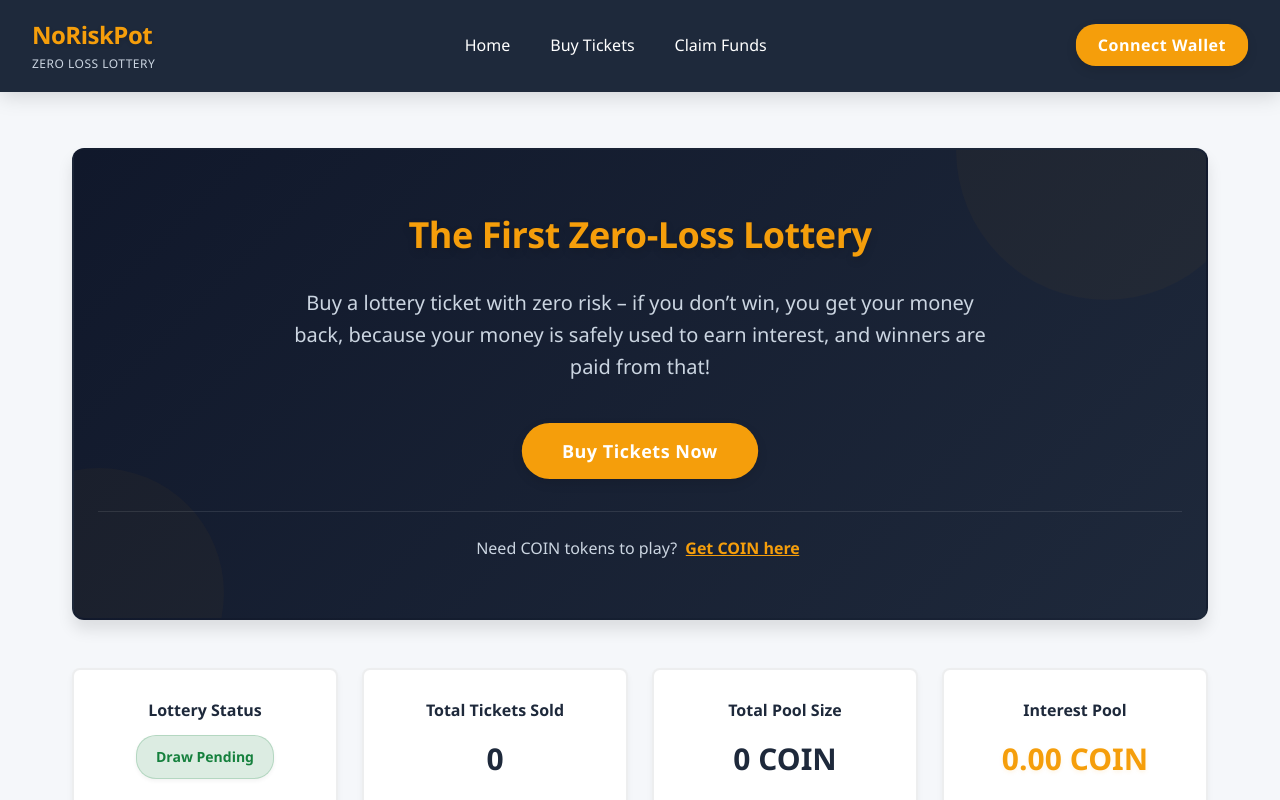
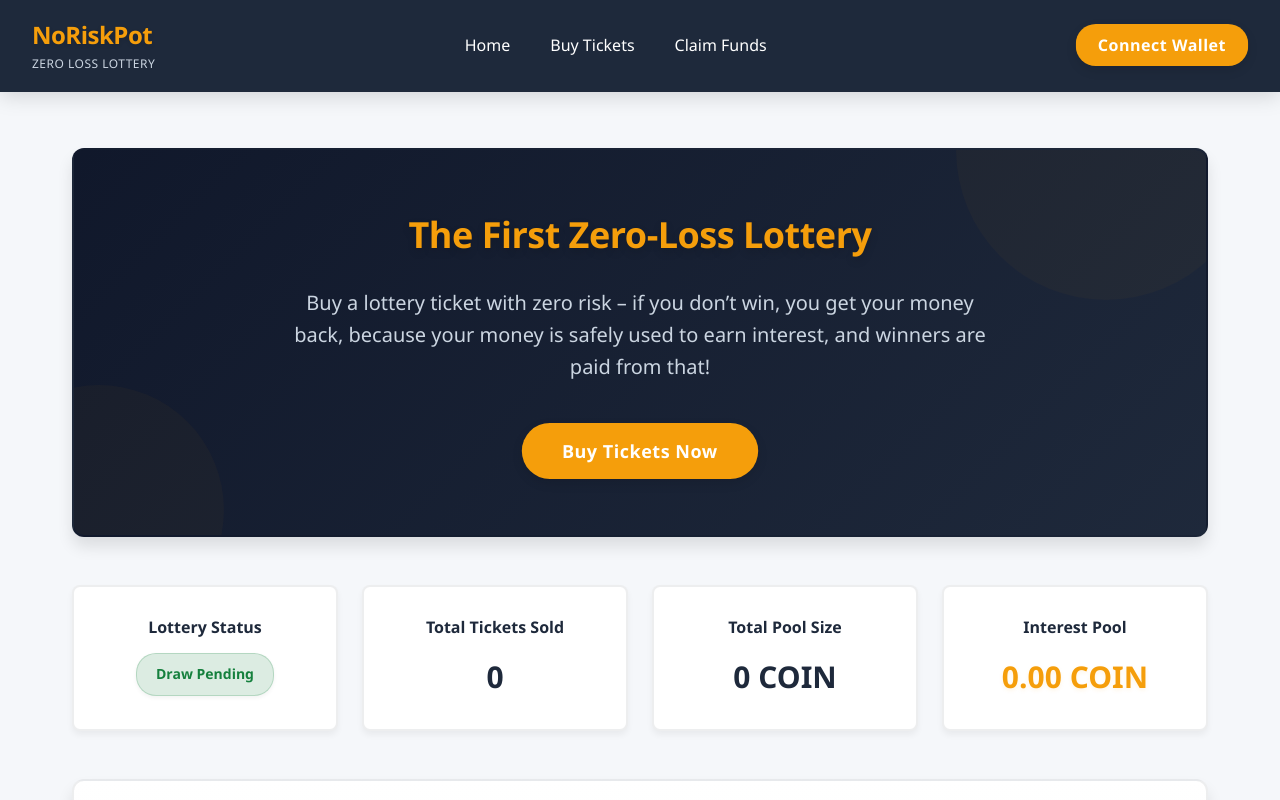
Before and after one commit to rahul-rathore786/hyperhack-project, a React (Create React App) app: page / in a window 1280 px wide. Shown: the top 800 px of the page. Built offline with nearby package versions, Linux system fonts and the light colour scheme; the HTML template or start-up script is replaced by a standard one.

Commit message:
remove coin faucet buttun

```diff
--- a/src/pages/Home.js
+++ b/src/pages/Home.js
@@ -34,17 +34,6 @@ function Home({ lotteryData, setPage, isOwner }) {
           <button className="cta-button" onClick={() => setPage("claim")}>
             Claim Your Funds
           </button>
-        )}
-
-        {parseFloat(lotteryData.coinBalance) === 0 && (
-          <div className="coin-info">
-            <p>
-              Need COIN tokens to play?{" "}
-              <button onClick={() => setPage("buy")} className="coin-link">
-                Get COIN here
-              </button>
-            </p>
-          </div>
         )}
       </div>
       {lotteryData.drawCompleted && lotteryData.winner && (
```
